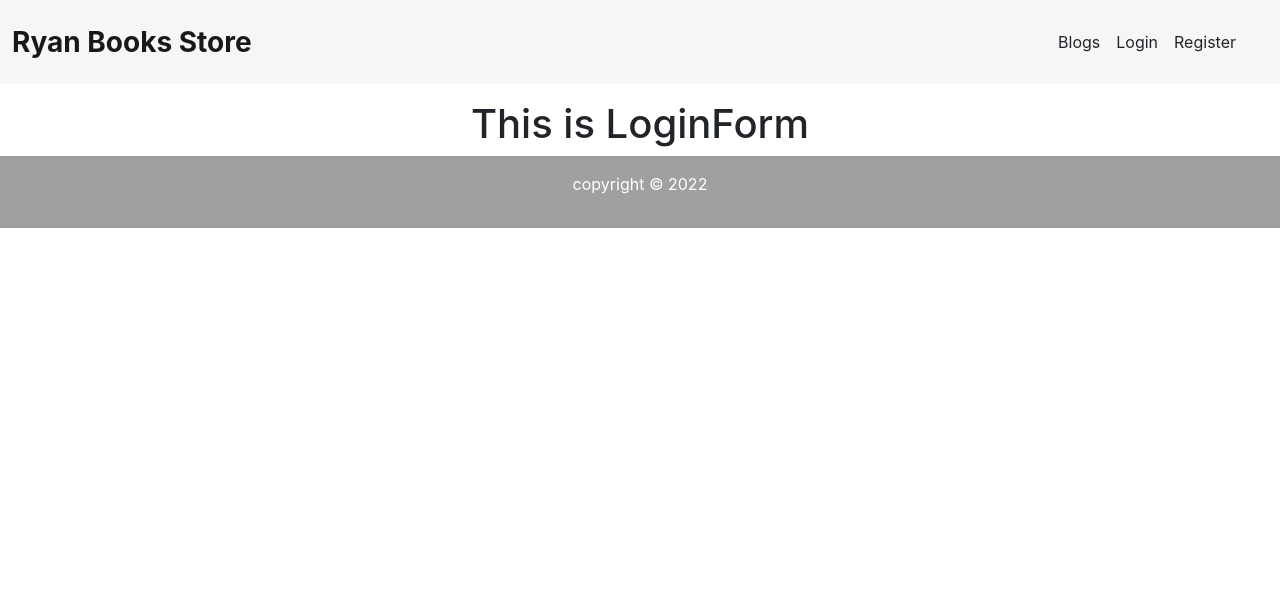
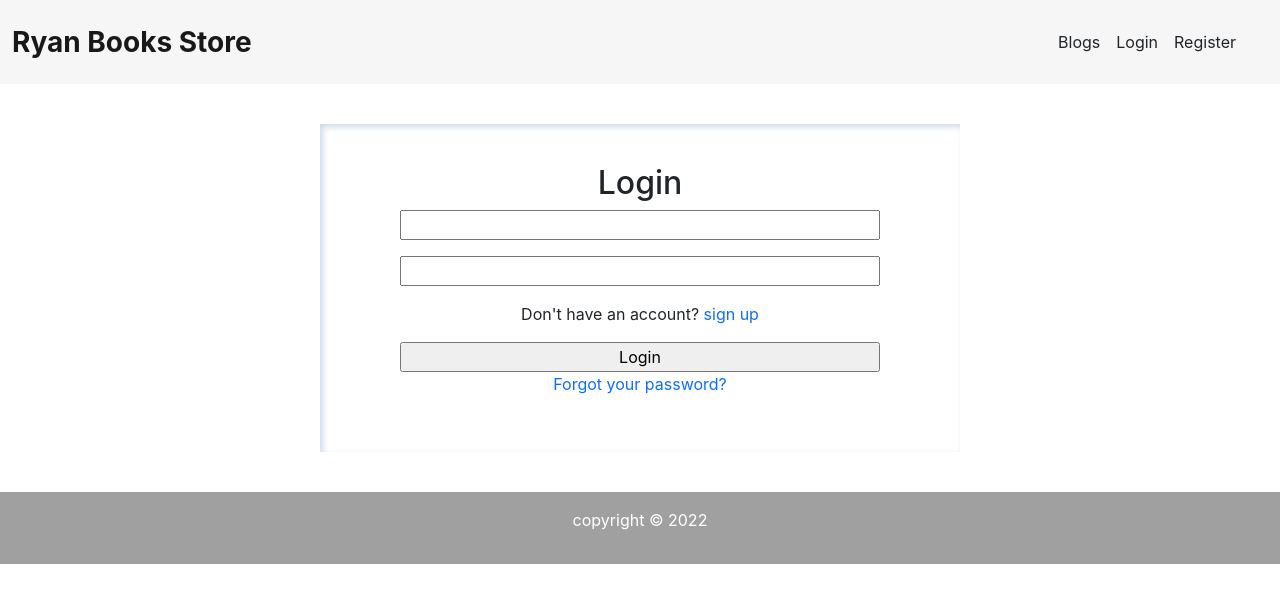
Before and after one commit to CodeWithShamim/Ryan-books-store-client-side, a React (Create React App) app: page /login in a window 1280 px wide. Shown: the top 602 px of the page. Built offline with nearby package versions, Linux system fonts and the light colour scheme.

Commit message:
login form added

```diff
--- a/src/components/Login/LoginForm/LoginForm.css
+++ b/src/components/Login/LoginForm/LoginForm.css
@@ -0,0 +1,6 @@
+.login-container {
+    box-shadow: rgb(204, 219, 232) 3px 3px 6px 0px inset, rgba(255, 255, 255, 0.5) -3px -3px 6px 1px inset;
+    /* background-color:  */
+    padding: 40px 0px;
+    margin: 40px;
+}
--- a/src/components/Login/LoginForm/LoginForm.js
+++ b/src/components/Login/LoginForm/LoginForm.js
@@ -1,9 +1,31 @@
 import React from "react";
+import { Link } from "react-router-dom";
+import "./LoginForm.css";
 
 const LoginForm = () => {
+  const handleLogin = (e) => {
+    e.preventDefault();
+  };
   return (
-    <div>
-      <h1>This is LoginForm</h1>
+    <div className="login-container w-50 mx-auto">
+      <h2>Login</h2>
+
+      <form onSubmit={handleLogin} className="d-flex flex-column w-75 mx-auto">
+        <input className="mb-3" type="email" name="email" id="email" />
+        <input className="mb-3" type="password" name="password" id="password" />
+        <p className="">
+          Don't have an account?{" "}
+          <Link className="text-primary" to="/signup">
+            sign up
+          </Link>
+        </p>
+        <input type="submit" value="Login" />
+        <p>
+          <Link className="text-primary" to="/signup">
+            Forgot your password?
+          </Link>
+        </p>
+      </form>
     </div>
   );
 };
```
